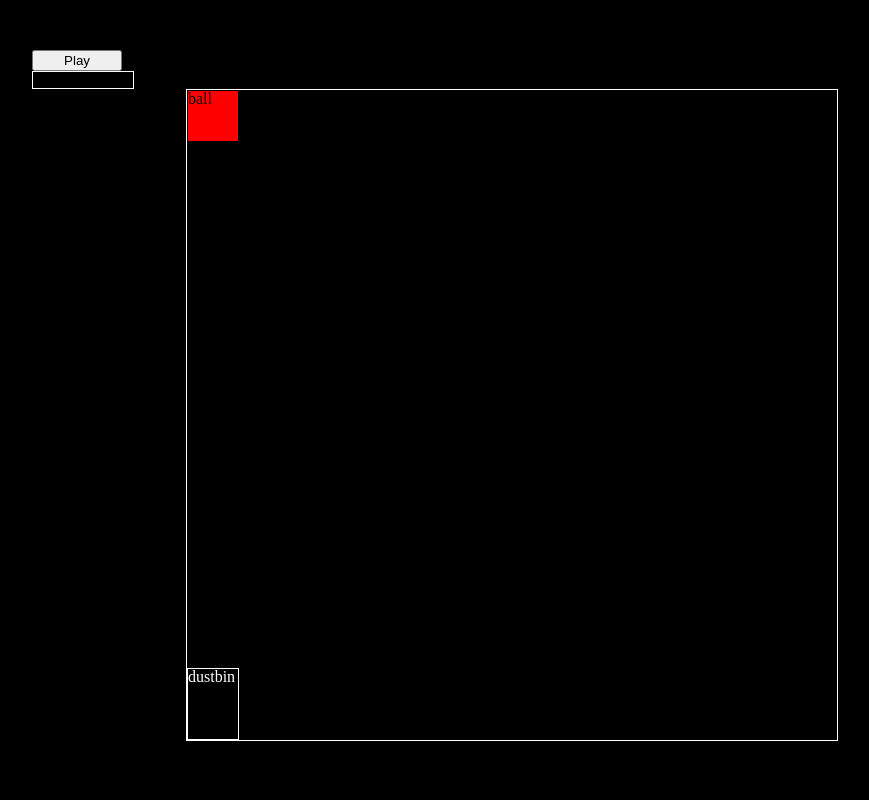
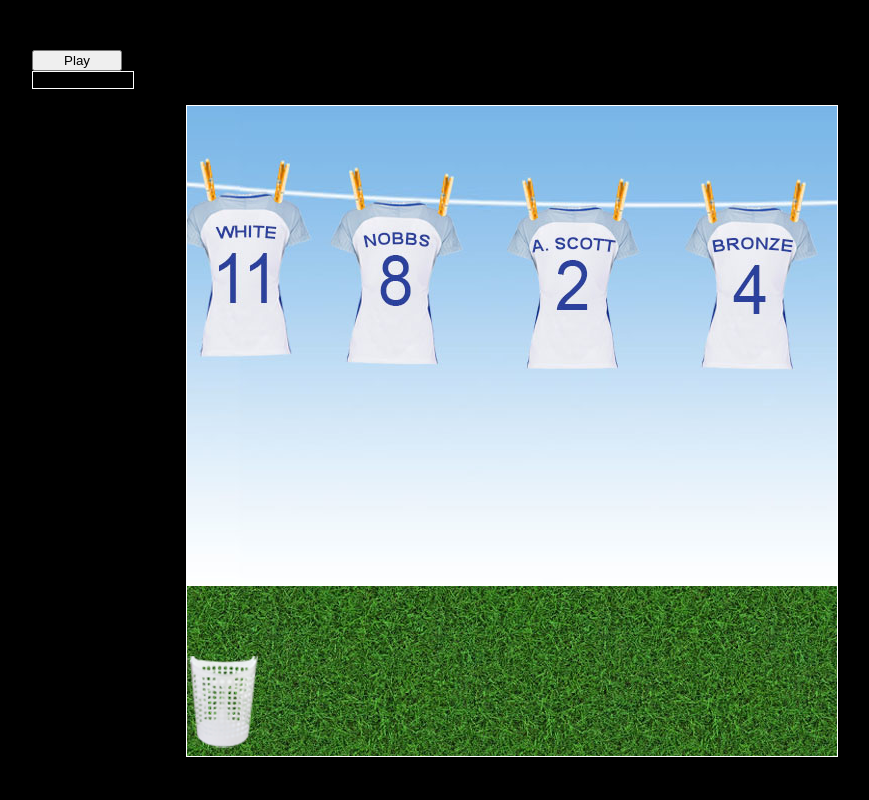
Before and after one commit to Sophie2525/wdi-project-1, a PHP site: page / in a window 1280 px wide. Shown: the whole page, without its empty margins (128-997 px from the left). Run offline with PHP 8.4, Linux system fonts and the light colour scheme; some libraries are stand-ins or nearby versions.

Commit message:
reformatted js with collison detection added

```diff
--- a/css/style.css
+++ b/css/style.css
@@ -29,6 +29,7 @@
 }
 
 .container{
+  background-image: url(/Users/sopherz25/Development/wdi-project-1/images/Gamebackdrop.jpg);
   width: 650px;
   height: 650px;
   border: 1px solid #fff;
@@ -38,22 +39,24 @@
 }
 
 .dustbin{
-  width: 50px;
-  height: 70px;
-  border: 1px solid #fff;
-  color: #fff;
+  background-image: url(/Users/sopherz25/Development/wdi-project-1/images/washbasket.png);
+  width: 71px;
+  height: 100px;
   margin: 0 auto;
   position: absolute;
   bottom: 0;
   left: 0;
+  z-index: 1;
 }
 
 .ball{
-  width: 50px;
-  height: 50px;
-  border: 1px solid #000;
-  background-color: red;
+  background-image: url(/Users/sopherz25/Development/wdi-project-1/images/football.png);
+  width: 60px;
+  height: 60px;
   position: absolute;
+  top: 0;
+  z-index: 0;
+  margin-left: 2px;
 }
 
 footer {
--- a/index.html
+++ b/index.html
@@ -17,10 +17,14 @@
     <button type="button" name="button">Play</button>
     <div class="count">Count</div>
 
+    <div class="timer">
+      <div class="screen">10</div>
+    </div>
+
     <div class="container">
 
-    <div class="dustbin">dustbin</div>
-    <div class="ball">ball</div>
+    <div class="dustbin"></div>
+    <!-- <div class="ball"></div> -->
 
     </div>
 
--- a/js/app.js
+++ b/js/app.js
@@ -1,69 +1,87 @@
-$(function() {
+$(init);
 
-// Step 1: Get dustbin div to move along the bottom of the page, controlled by arrow keys.
+let difficulty = 3000;
+let $basket;
+
+function init() {
+  $basket = $('.dustbin');
+  $('button').on('click', startGame);
+}
+
+function startGame() {
+  // start timer
+  moveBasket();
+  setInterval(createBall, difficulty);
+}
+
+function moveBasket() {
   $(document).on('keydown', function move(e){
-  // $(document).keydown(function(e) {
-  // use .which to get the keycode of the arrow keys
+    // $(document).keydown(function(e) {
+    // use .which to get the keycode of the arrow keys
     switch (e.which) {
-    // move left
+      // move left
       case 37:
         $('.dustbin').stop().animate({
-          left: '-=50'
+          left: '-=100'
         });
         break;
       // move right
       case 39:
         $('.dustbin').stop().animate({
-          left: '+=50'
+          left: '+=100'
         }); //right arrow key
         break;
     }
   });
+}
 
-// NB need to make it constant
-// NB need to make it stop at edge of parent div
+function getRandomNumberFromRange() {
+  return Math.floor(Math.random() * (585 - 0 + 1)) + 0;
+}
 
-// Step 2: Drop ball from top automatically and make it loop
-  $('button').on('click', function loop(){
-  // add in function to make it loop continuously
-    $('.ball').css({top: 0});
-    $('.ball').animate({
-      top: '650px'
-    }, {
-      duration: 5000,
-      step: collisionCheck,
-      complete: loop
-    });
+function createBall() {
+  const $ball = $('<div class="ball"></div>');
+  const randomLeftValue = getRandomNumberFromRange();
+  $ball.css('left', randomLeftValue);
+  $('.container').append($ball);
+  animateBall($ball);
+}
+
+function animateBall($ball) {
+  $ball.animate({
+    top: `+=${$ball.parent().height()}px`
+  }, {
+    duration: difficulty,
+    step: () => collisionCheck($ball),
+    complete: gameOver
   });
+}
 
-// Step 3: Register score when Ball & Dustbin meet
+function collisionCheck($ball) {
+  if (collision($ball)) {
+    $ball.stop().remove();
+    console.log('score');
+  }
+}
 
-  function collisionCheck() {
-    var dustbin = getPositions(document.getElementsByClassName('dustbin')[0]);
-    var ball = getPositions(document.getElementsByClassName('ball')[0]);
-    if (dustbin.top < ball.bottom) {
-      console.log('IN THE BIIIIN');
-    }
-    // console.log(ball.bottom);
-  }
+function collision($ball) {
+  var x1 = $ball.offset().left;
+  var y1 = $ball.offset().top;
+  var h1 = $ball.outerHeight(true);
+  var w1 = $ball.outerWidth(true);
+  var b1 = y1 + h1;
+  var r1 = x1 + w1;
+  var x2 = $basket.offset().left;
+  var y2 = $basket.offset().top;
+  var h2 = $basket.outerHeight(true);
+  var w2 = $basket.outerWidth(true);
+  var b2 = y2 + h2;
+  var r2 = x2 + w2;
 
-  function getPositions(element) {
-    return element.getBoundingClientRect();
-  }
-// Step 4: Create a level below which you lose
+  if (b1 < y2 || y1 > b2 || r1 < x2 || x1 > r2) return false;
+  return true;
+}
 
-// Step 5: Create 20 balls all of which register when catch them
-
-// function newFootballs(){
-//
-// }
-
-// Step 6: Create timer so have 2 minutes to catch balls
-// Step 7: Create start to game that triggers timer
-
-// Step 8: Next level - make them come down faster
-
-
-
-
-});
+function gameOver() {
+  console.log('gameover');
+}
```
Also changed, not shown: images/Gamebackdrop.jpg (added), images/football.png (added), images/washbasket.png (added).
